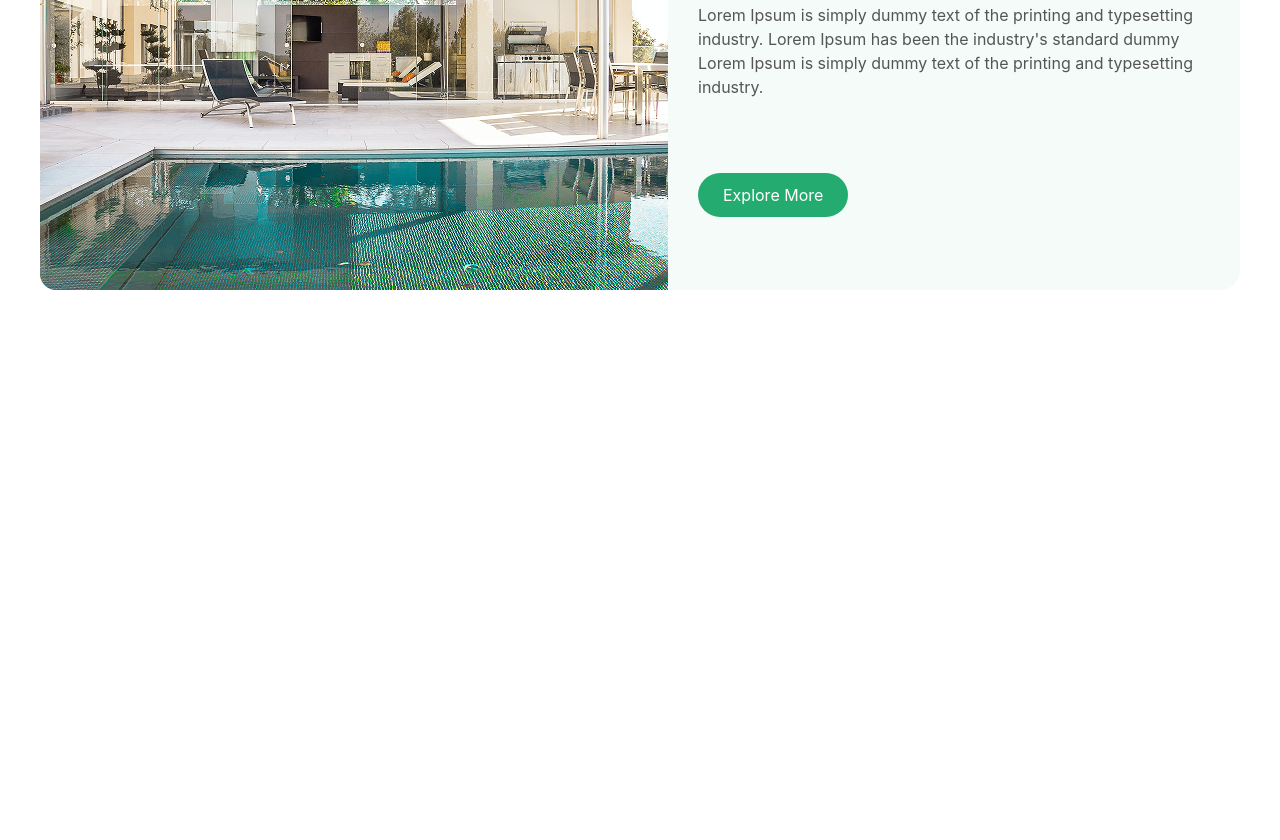
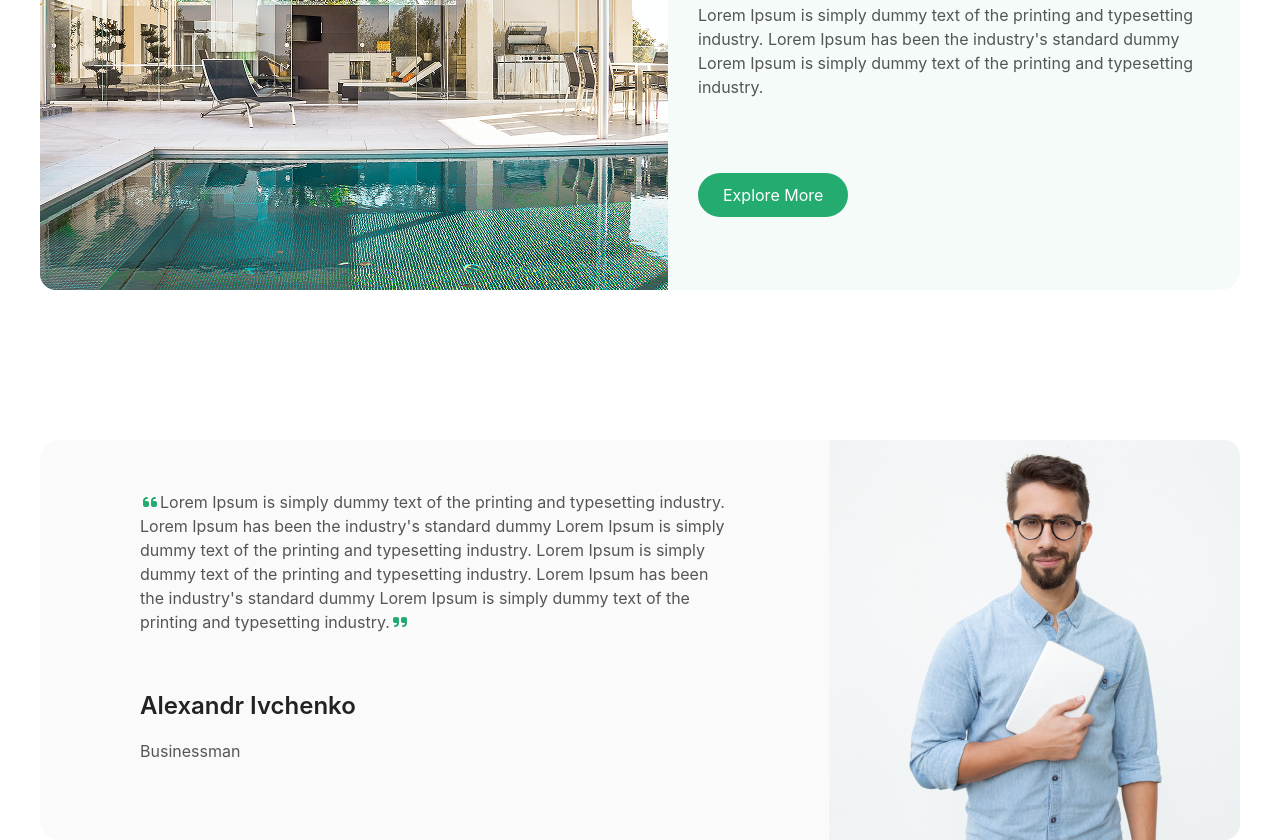
Before and after one commit to mahmadzoda09/Connecting, a website: page index.html in a window 1280 px wide. Shown: the part 2494-3334 px from the top of the page. Before the commit the page ends 2784 px from the top, so only its background shows below. Drawn offline with nearby package versions, Linux system fonts and the light colour scheme; files that its build step writes are made by us from their sources; a web font is replaced by a local one.

Commit message:
Section5

```diff
--- a/index.html
+++ b/index.html
@@ -10,6 +10,13 @@
     <link
       href="https://fonts.googleapis.com/css2?family=Barlow:ital,wght@0,100;0,200;0,300;0,400;0,500;0,600;0,700;0,800;0,900;1,100;1,200;1,300;1,400;1,500;1,600;1,700;1,800;1,900&family=Cardo:ital,wght@0,400;0,700;1,400&family=Comic+Neue:ital,wght@0,300;0,400;0,700;1,300;1,400;1,700&family=DM+Sans:ital,opsz,wght@0,9..40,100..1000;1,9..40,100..1000&family=Dela+Gothic+One&family=Google+Sans:ital,opsz,wght@0,17..18,400..700;1,17..18,400..700&family=Indie+Flower&family=Inter:ital,opsz,wght@0,14..32,100..900;1,14..32,100..900&family=Jost:ital,wght@0,100..900;1,100..900&family=Lato:ital,wght@0,100;0,300;0,400;0,700;0,900;1,100;1,300;1,400;1,700;1,900&family=Manrope:wght@200..800&family=Montserrat:ital,wght@0,100..900;1,100..900&family=Noto+Sans:ital,wght@0,100..900;1,100..900&family=Old+Standard+TT:ital,wght@0,400;0,700;1,400&family=Open+Sans:ital,wght@0,300..800;1,300..800&family=Poppins:ital,wght@0,100;0,200;0,300;0,400;0,500;0,600;0,700;0,800;0,900;1,100;1,200;1,300;1,400;1,500;1,600;1,700;1,800;1,900&family=Raleway:ital,wght@0,100..900;1,100..900&family=Roboto:ital,wght@0,100..900;1,100..900&family=Work+Sans:ital,wght@0,100..900;1,100..900&display=swap"
       rel="stylesheet"
+    />
+    <link
+      rel="stylesheet"
+      href="https://cdnjs.cloudflare.com/ajax/libs/font-awesome/7.0.1/css/all.min.css"
+      integrity="sha512-2SwdPD6INVrV/lHTZbO2nodKhrnDdJK9/kg2XD1r9uGqPo1cUbujc+IYdlYdEErWNu69gVcYgdxlmVmzTWnetw=="
+      crossorigin="anonymous"
+      referrerpolicy="no-referrer"
     />
   </head>
   <body>
@@ -220,7 +227,9 @@
           </nav>
         </div>
       </section>
-      <section class="flex justify-between bg-[#F4FBF8] max-w-300 m-auto rounded-[20px] lg:mt-[100px]">
+      <section
+        class="flex justify-between bg-[#F4FBF8] max-w-300 m-auto rounded-[20px] lg:mt-[100px]"
+      >
         <img src="src/aside.png" class="hidden lg:inline" alt="" />
         <aside class="flex flex-col items-start pt-[75px] px-[30px] gap-[25px]">
           <h1 class="text-[40px] font-semibold">Discover our History</h1>
@@ -233,9 +242,30 @@
             industry. Lorem Ipsum has been the industry's standard dummy Lorem
             Ipsum is simply dummy text of the printing and typesetting industry.
           </p>
+          <br />
+          <button class="bg-[#24AB70] text-white p-[10px_25px] rounded-[50px]">
+            Explore More
+          </button>
+        </aside>
+      </section>
+      <section class="max-w-300 m-auto flex flex-col lg:flex-row lg:mt-[150px] mt-[50px] items-stretch bg-[#FAFAFA] rounded-[20px] ">
+        <aside class="flex flex-col gap-[15px] lg:p-[50px_100px] p-[20px]" >
+          <p class="text-[#555555]">
+            <i class="fa-solid fa-quote-left text-[#24AB70]"></i>Lorem Ipsum is
+            simply dummy text of the printing and typesetting industry. Lorem
+            Ipsum has been the industry's standard dummy Lorem Ipsum is simply
+            dummy text of the printing and typesetting industry. Lorem Ipsum is
+            simply dummy text of the printing and typesetting industry. Lorem
+            Ipsum has been the industry's standard dummy Lorem Ipsum is simply
+            dummy text of the printing and typesetting industry.<i
+              class="fa-solid fa-quote-right text-[#24AB70]"
+            ></i>
+          </p>
           <br>
-          <button class="bg-[#24AB70] text-white p-[10px_25px] rounded-[50px]">Explore More</button>
+          <h1 class="text-[#222222] text-[24px] font-semibold">Alexandr Ivchenko</h1>
+          <p class="text-[#555555]">Businessman</p>
         </aside>
+        <img src="src/Mask.png" alt="">
       </section>
     </main>
   </body>
```
Also changed, not shown: src/Mask.png (added).
